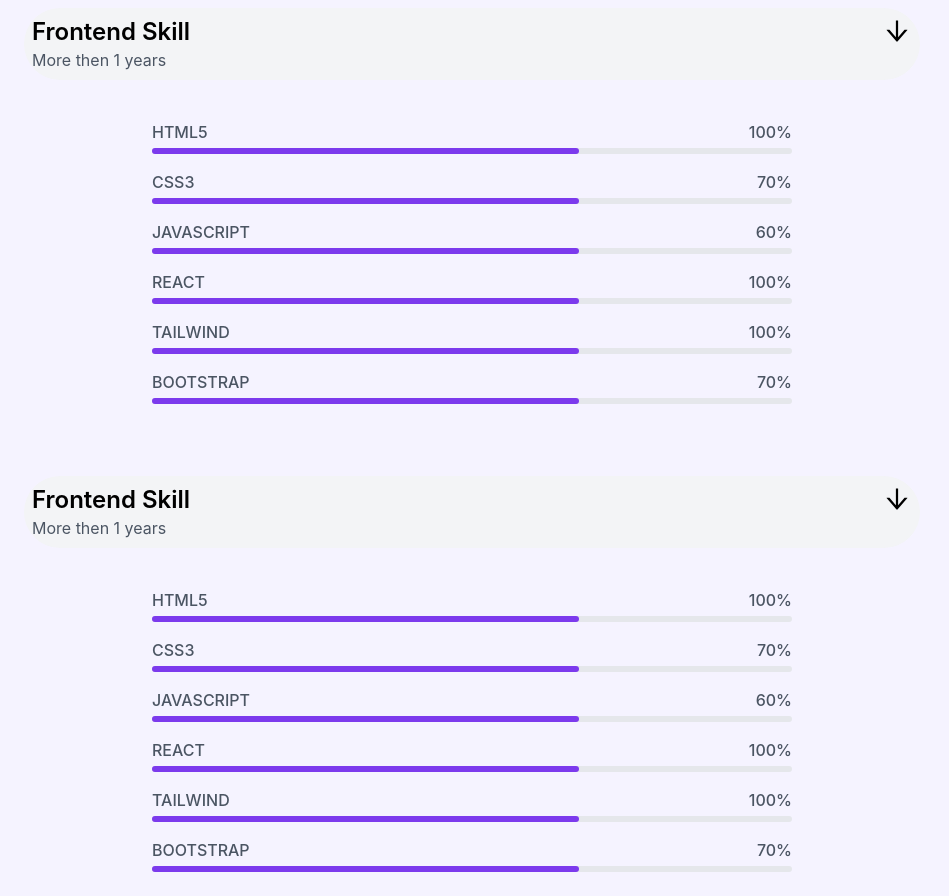
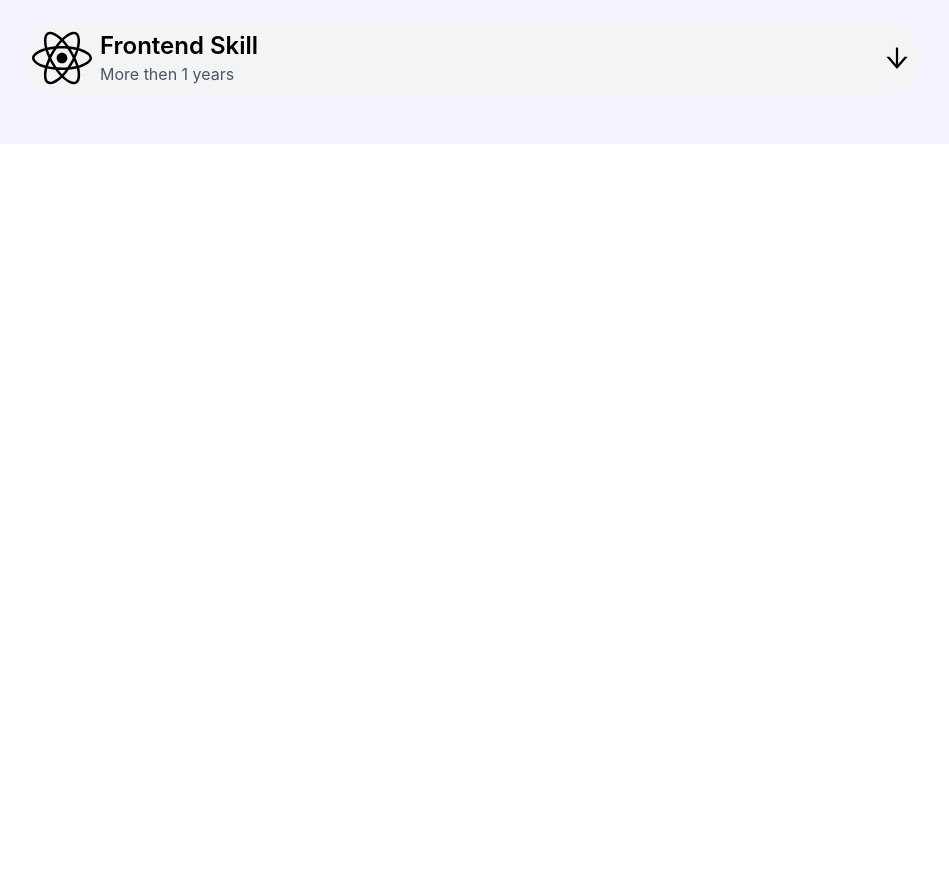
Before and after one commit to ramazandogna/portfolio-react-dem, a React (Create React App) app: page /skills in a window 1280 px wide. Shown: the part 240-1136 px from the top of the page, without its empty margins (168-1117 px from the left). After the commit the page ends 800 px from the top, so only its background shows below. Built offline with nearby package versions, Linux system fonts and the light colour scheme.

Commit message:
Skills Accordion

```diff
--- a/src/components/Skills.js
+++ b/src/components/Skills.js
@@ -1,27 +1,48 @@
 import '../index.css';
 
-import { AiOutlineArrowDown } from 'react-icons/ai';
-import React from 'react';
+import { AiOutlineArrowDown, AiOutlineArrowUp } from 'react-icons/ai';
+import React, { useState } from 'react';
+
+import { FaReact } from 'react-icons/fa';
+import { GiSkills } from 'react-icons/gi';
 
 function Skills() {
+   const [show, setShow] = useState(false);
+   const [show1, setShow1] = useState(false);
+
    return (
       <div className=" max-w-full  ">
          <section id="skills">
-            <h2 className=" text-center text-5xl text-violet-600 py-1 mt-10">
-               Skills
+            <h2 className=" flex justify-center text-5xl text-violet-600 py-2 mt-10">
+               Skills <GiSkills />
             </h2>
-            <p className=" text-center text-gray-600 text-sm py-1 ">
+            <p className=" text-center text-gray-600 text-xs py-2 ">
                My technical level
             </p>
          </section>
          <div className=" bg-violet-50 py-2 gap-y-0">
-            <div className=" flex justify-between mx-48 my-10 cursor-pointer bg-gray-100 rounded-full p-2 box-border ">
+            <div
+               onClick={() => setShow(!show)}
+               className=" flex items-center justify-between mx-48 my-10 cursor-pointer bg-gray-100 rounded-full p-2 box-border "
+            >
+               <div className="flex items-center">
+                  <FaReact className="text-6xl " />
+                  <div className=" ml-2 block items-center">
+                     <h3 className=" font-semibold text-2xl">Frontend Skill</h3>
+
+                     <p className="text-base text-gray-600 ">
+                        More then 1 years
+                     </p>
+                  </div>
+               </div>
+               {show === true ? (
+                  <AiOutlineArrowUp className=" text-3xl" />
+               ) : (
+                  <AiOutlineArrowDown className=" text-3xl" />
+               )}
+            </div>
+            {show === true ? (
                <div>
-                  <h3 className=" font-semibold text-2xl">Frontend Skill</h3>
-                  <p className=" text-base text-gray-600 ">More then 1 years</p>
-               </div>
-               <AiOutlineArrowDown className=" text-3xl" />
-            </div>
                   <div className="w-1/2 relative left-0 right-0 mr-auto ml-auto">
                      <div className=" flex justify-between">
                         <div className="text-gray-600 mb-1 text-base font-medium">
@@ -32,7 +53,7 @@
                         </div>
                      </div>
                      <div className=" bg-gray-200 rounded-full h-1.5 mb-4 dark:bg-gray-700">
-                  <div className="bg-violet-600 w-8/12 h-1.5 rounded-full dark:bg-violet-500"></div>
+                        <div className="bg-violet-600 w-full h-1.5 rounded-full dark:bg-violet-500"></div>
                      </div>
                   </div>
                   <div className="w-1/2 relative left-0 right-0 mr-auto ml-auto">
@@ -45,7 +66,7 @@
                         </div>
                      </div>
                      <div className=" bg-gray-200 rounded-full h-1.5 mb-4 dark:bg-gray-700">
-                  <div className="bg-violet-600 w-8/12 h-1.5 rounded-full dark:bg-violet-500"></div>
+                        <div className="bg-violet-600 w-9/12 h-1.5 rounded-full dark:bg-violet-500"></div>
                      </div>
                   </div>
                   <div className="w-1/2 relative left-0 right-0 mr-auto ml-auto">
@@ -71,7 +92,7 @@
                         </div>
                      </div>
                      <div className=" bg-gray-200 rounded-full h-1.5 mb-4 dark:bg-gray-700">
-                  <div className="bg-violet-600 w-8/12 h-1.5 rounded-full dark:bg-violet-500"></div>
+                        <div className="bg-violet-600 w-12/12 h-1.5 rounded-full dark:bg-violet-500"></div>
                      </div>
                   </div>
                   <div className="w-1/2 relative left-0 right-0 mr-auto ml-auto">
@@ -84,7 +105,7 @@
                         </div>
                      </div>
                      <div className=" bg-gray-200 rounded-full h-1.5 mb-4 dark:bg-gray-700">
-                  <div className="bg-violet-600 w-8/12 h-1.5 rounded-full dark:bg-violet-500"></div>
+                        <div className="bg-violet-600 w-12/12 h-1.5 rounded-full dark:bg-violet-500"></div>
                      </div>
                   </div>
                   <div className="w-1/2 relative left-0 right-0 mr-auto ml-auto">
@@ -97,96 +118,11 @@
                         </div>
                      </div>
                      <div className=" bg-gray-200 rounded-full h-1.5 mb-4 dark:bg-gray-700">
-                  <div className="bg-violet-600 w-8/12 h-1.5 rounded-full dark:bg-violet-500"></div>
+                        <div className="bg-violet-600 w-9/12 h-1.5 rounded-full dark:bg-violet-500"></div>
                      </div>
                   </div>
                </div>
-         <div className=" bg-violet-50 py-2 gap-y-0">
-            <div className=" flex justify-between mx-48 my-10 cursor-pointer bg-gray-100 rounded-full p-2 box-border ">
-               <div>
-                  <h3 className=" font-semibold text-2xl">Frontend Skill</h3>
-                  <p className=" text-base text-gray-600 ">More then 1 years</p>
-               </div>
-               <AiOutlineArrowDown className=" text-3xl" />
-            </div>
-            <div className="w-1/2 relative left-0 right-0 mr-auto ml-auto">
-               <div className=" flex justify-between">
-                  <div className="text-gray-600 mb-1 text-base font-medium">
-                     HTML5
-                  </div>
-                  <div className="text-gray-600  relative right-0 top-0 mb-1 text-base font-medium">
-                     100%
-                  </div>
-               </div>
-               <div className=" bg-gray-200 rounded-full h-1.5 mb-4 dark:bg-gray-700">
-                  <div className="bg-violet-600 w-8/12 h-1.5 rounded-full dark:bg-violet-500"></div>
-               </div>
-            </div>
-            <div className="w-1/2 relative left-0 right-0 mr-auto ml-auto">
-               <div className=" flex justify-between">
-                  <div className="text-gray-600 mb-1 text-base font-medium">
-                     CSS3
-                  </div>
-                  <div className="text-gray-600  relative right-0 top-0 mb-1 text-base font-medium">
-                     70%
-                  </div>
-               </div>
-               <div className=" bg-gray-200 rounded-full h-1.5 mb-4 dark:bg-gray-700">
-                  <div className="bg-violet-600 w-8/12 h-1.5 rounded-full dark:bg-violet-500"></div>
-               </div>
-            </div>
-            <div className="w-1/2 relative left-0 right-0 mr-auto ml-auto">
-               <div className=" flex justify-between">
-                  <div className="text-gray-600 mb-1 text-base font-medium">
-                     JAVASCRIPT
-                  </div>
-                  <div className="text-gray-600  relative right-0 top-0 mb-1 text-base font-medium">
-                     60%
-                  </div>
-               </div>
-               <div className=" bg-gray-200 rounded-full h-1.5 mb-4 dark:bg-gray-700">
-                  <div className="bg-violet-600 w-8/12 h-1.5 rounded-full dark:bg-violet-500"></div>
-               </div>
-            </div>
-            <div className="w-1/2 relative left-0 right-0 mr-auto ml-auto">
-               <div className=" flex justify-between">
-                  <div className="text-gray-600 mb-1 text-base font-medium">
-                     REACT
-                  </div>
-                  <div className="text-gray-600  relative right-0 top-0 mb-1 text-base font-medium">
-                     100%
-                  </div>
-               </div>
-               <div className=" bg-gray-200 rounded-full h-1.5 mb-4 dark:bg-gray-700">
-                  <div className="bg-violet-600 w-8/12 h-1.5 rounded-full dark:bg-violet-500"></div>
-               </div>
-            </div>
-            <div className="w-1/2 relative left-0 right-0 mr-auto ml-auto">
-               <div className=" flex justify-between">
-                  <div className="text-gray-600 mb-1 text-base font-medium">
-                     TAILWIND
-                  </div>
-                  <div className="text-gray-600 relative right-0 top-0 mb-1 text-base font-medium">
-                     100%
-                  </div>
-               </div>
-               <div className=" bg-gray-200 rounded-full h-1.5 mb-4 dark:bg-gray-700">
-                  <div className="bg-violet-600 w-8/12 h-1.5 rounded-full dark:bg-violet-500"></div>
-               </div>
-            </div>
-            <div className="w-1/2 relative left-0 right-0 mr-auto ml-auto">
-               <div className=" flex justify-between">
-                  <div className=" text-gray-600 mb-1  text-base font-medium">
-                     BOOTSTRAP
-                  </div>
-                  <div className="text-gray-600 relative right-0 top-0 mb-1 text-base font-medium">
-                     70%
-                  </div>
-               </div>
-               <div className=" bg-gray-200 rounded-full h-1.5 mb-4 dark:bg-gray-700">
-                  <div className="bg-violet-600 w-8/12 h-1.5 rounded-full dark:bg-violet-500"></div>
-               </div>
-            </div>
+            ) : null}
          </div>
       </div>
    );
```
Lines whose indentation alone changed are shown as unchanged.
